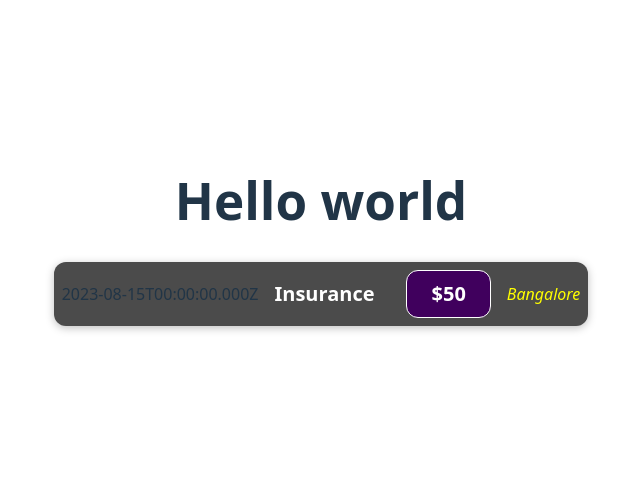
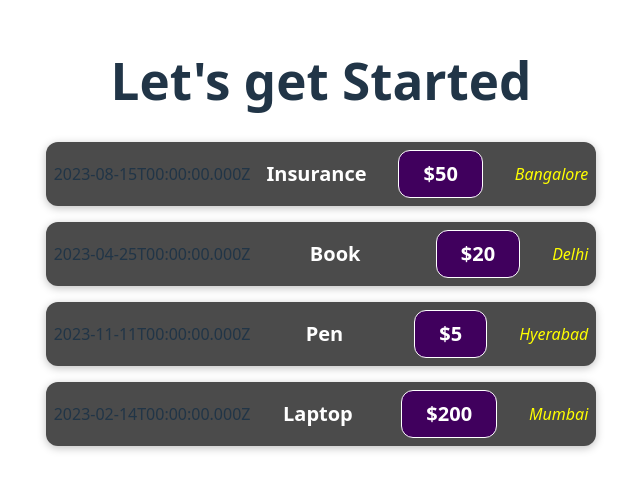
Before and after one commit to sajay3159/React_project, a React (Vite) app: page / in a window 1280 px wide. Shown: the part 160-650 px from the top of the page, without its empty margins (319-959 px from the left). Built offline with nearby package versions, Linux system fonts and the light colour scheme.

Commit message:
Props Object & Passing Data to Child Component

```diff
--- a/src/App.jsx
+++ b/src/App.jsx
@@ -3,11 +3,34 @@ import './App.css';
 
 function App() {
   return (
-    <>
-      <h1>Hello world</h1>
-      <ExpenseItem />
-    </>
-  )
+    <div>
+      <h1>Let's get Started</h1>
+      <ExpenseItem
+        date={new Date(2023, 7, 15)}
+        title="Insurance"
+        price="50"
+        location="Bangalore"
+      ></ExpenseItem>
+      <ExpenseItem
+        date={new Date(2023, 3, 25)}
+        title="Book"
+        price="20"
+        location="Delhi"
+      ></ExpenseItem>
+      <ExpenseItem
+        date={new Date(2023, 10, 11)}
+        title="Pen"
+        price="5"
+        location="Hyerabad"
+      ></ExpenseItem>
+      <ExpenseItem
+        date={new Date(2023, 1, 14)}
+        title="Laptop"
+        price="200"
+        location="Mumbai"
+      ></ExpenseItem>
+    </div>
+  );
 }
 
 export default App;
--- a/src/components/ExpenseItem.jsx
+++ b/src/components/ExpenseItem.jsx
@@ -1,18 +1,14 @@
 import "./ExpenseItem.css";
 
-function ExpenseItem() {
-    const expenseDate = new Date(2023, 7, 15).toISOString();
-    const expenseTitle = "Insurance";
-    const expenseAmount = 50;
-
+function ExpenseItem(props) {
     return (
         <div className="expense-item">
-            <div>{expenseDate}</div>
+            <div>{props.date.toISOString()}</div>
             <div className="expense-item__description">
-                <h2>{expenseTitle}</h2>
-                <div className="expense-item__price">${expenseAmount}</div>
+                <h2>{props.title}</h2>
+                <div className="expense-item__price">${props.price}</div>
+                <div className="expense-item__location">{props.location}</div>
             </div>
-            <div className="expense-item__location">Bangalore</div>
         </div>
     );
 }
```
